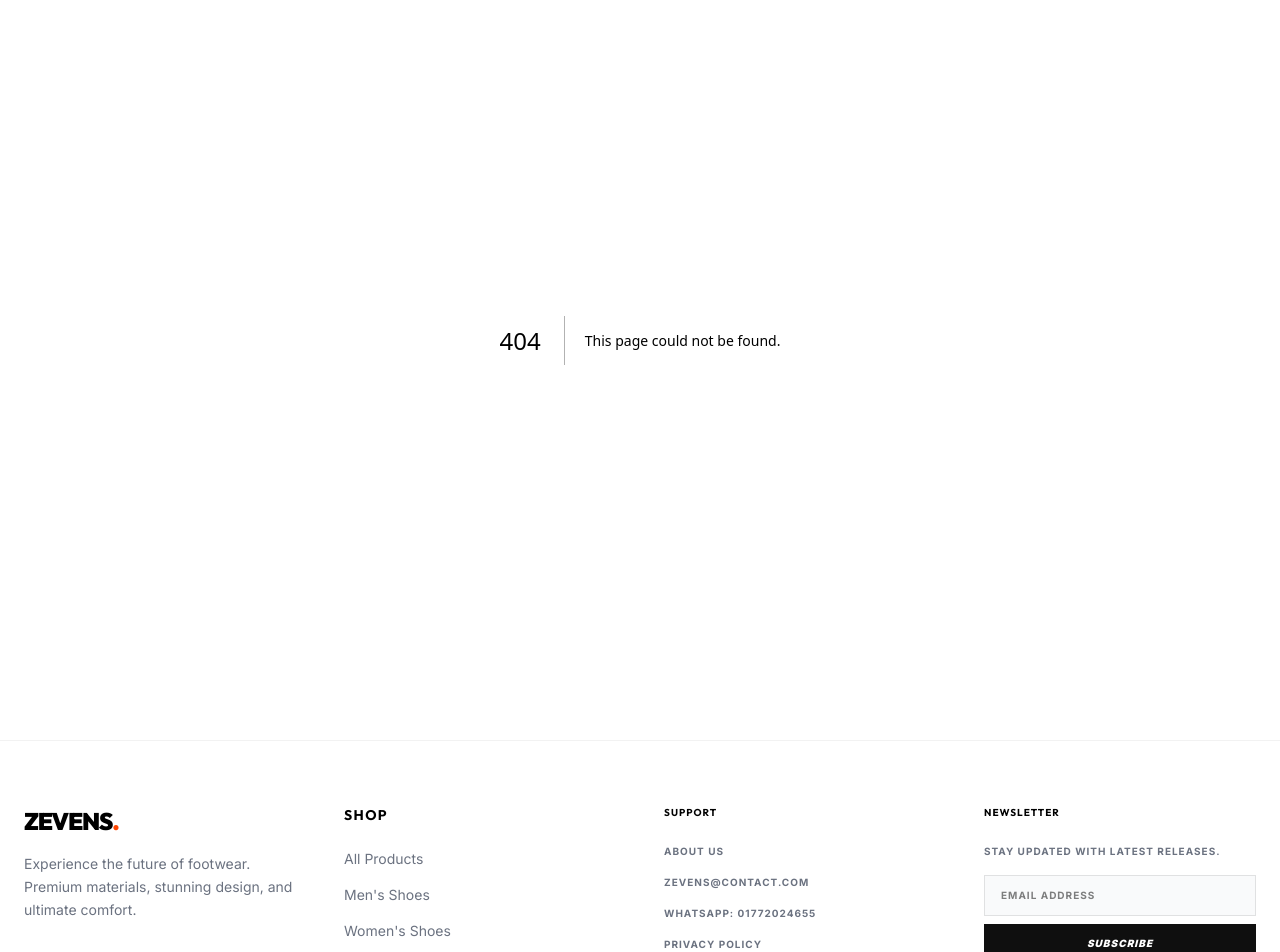
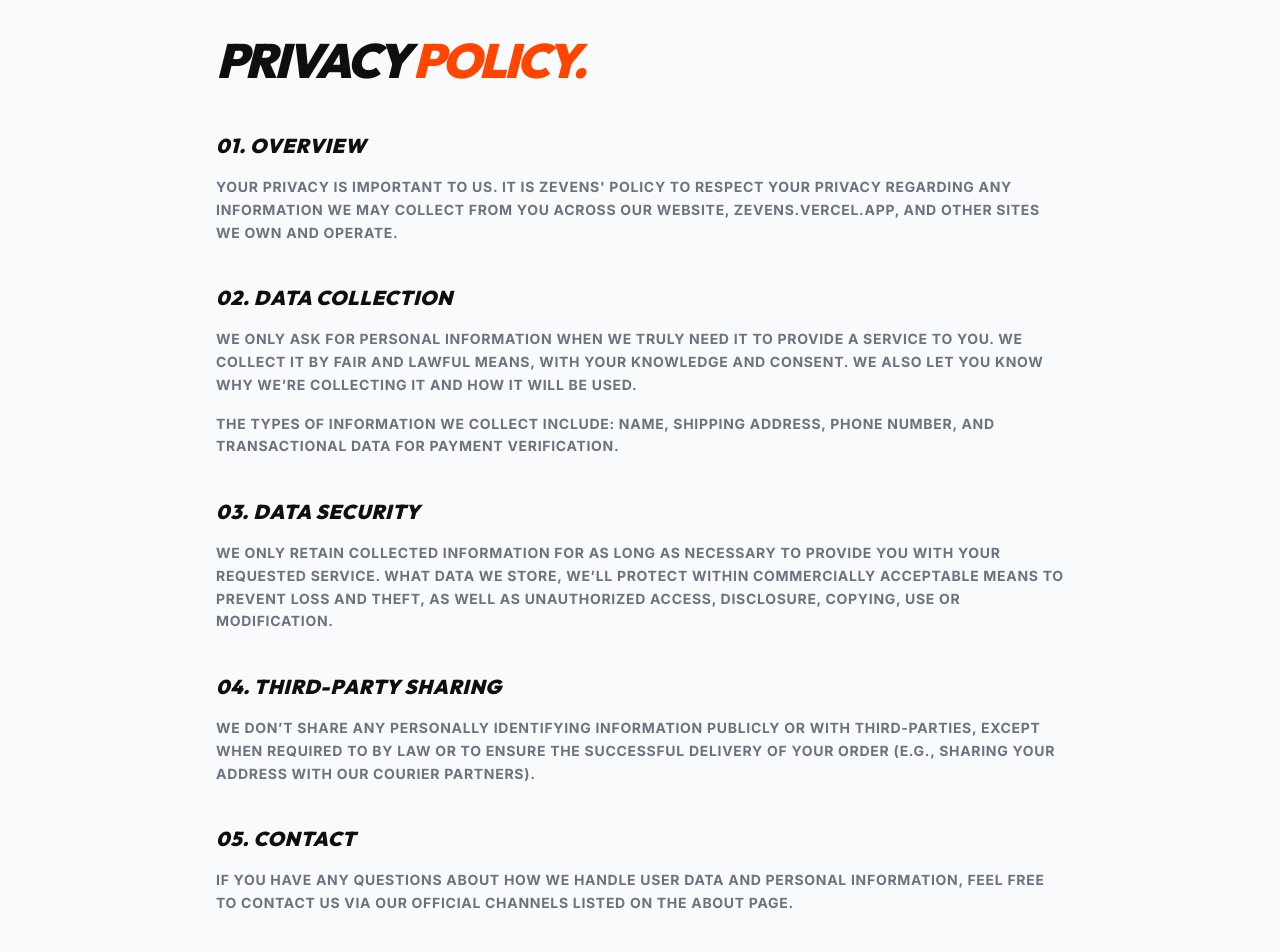
Before and after one commit to shohan-code/Zevens, a Next.js app: page /privacy in a window 1280 px wide. Before the commit this address had no page. Shown: the part 140-1092 px from the top of the page. Built offline with nearby package versions, Linux system fonts and the light colour scheme.

Commit message:
Policy Pages: Create Privacy and Return policy pages, and fix Footer support links

```diff
--- /dev/null
+++ b/src/app/privacy/page.tsx
@@ -0,0 +1,51 @@
+export default function PrivacyPage() {
+  return (
+    <div className="bg-background min-h-screen py-24">
+      <div className="container mx-auto px-6 max-w-4xl">
+        <h1 className="text-5xl font-heading font-black italic uppercase tracking-tighter mb-12">
+            Privacy <span className="text-accent">Policy.</span>
+        </h1>
+
+        <div className="space-y-10 text-secondary leading-relaxed font-bold text-sm uppercase tracking-wider">
+            <section>
+                <h3 className="text-primary text-xl font-heading font-black mb-4 italic">01. Overview</h3>
+                <p>
+                    Your privacy is important to us. It is Zevens' policy to respect your privacy regarding any information we may collect from you across our website, zevens.vercel.app, and other sites we own and operate.
+                </p>
+            </section>
+
+            <section>
+                <h3 className="text-primary text-xl font-heading font-black mb-4 italic">02. Data Collection</h3>
+                <p>
+                    We only ask for personal information when we truly need it to provide a service to you. We collect it by fair and lawful means, with your knowledge and consent. We also let you know why we’re collecting it and how it will be used.
+                </p>
+                <p className="mt-4">
+                    The types of information we collect include: Name, Shipping Address, Phone Number, and Transactional data for payment verification.
+                </p>
+            </section>
+
+            <section>
+                <h3 className="text-primary text-xl font-heading font-black mb-4 italic">03. Data Security</h3>
+                <p>
+                    We only retain collected information for as long as necessary to provide you with your requested service. What data we store, we’ll protect within commercially acceptable means to prevent loss and theft, as well as unauthorized access, disclosure, copying, use or modification.
+                </p>
+            </section>
+
+            <section>
+                <h3 className="text-primary text-xl font-heading font-black mb-4 italic">04. Third-Party Sharing</h3>
+                <p>
+                    We don’t share any personally identifying information publicly or with third-parties, except when required to by law or to ensure the successful delivery of your order (e.g., sharing your address with our courier partners).
+                </p>
+            </section>
+
+            <section>
+                <h3 className="text-primary text-xl font-heading font-black mb-4 italic">05. Contact</h3>
+                <p>
+                    If you have any questions about how we handle user data and personal information, feel free to contact us via our official channels listed on the About page.
+                </p>
+            </section>
+        </div>
+      </div>
+    </div>
+  );
+}
--- /dev/null
+++ b/src/app/returns/page.tsx
@@ -0,0 +1,47 @@
+export default function ReturnsPage() {
+  return (
+    <div className="bg-background min-h-screen py-24">
+      <div className="container mx-auto px-6 max-w-4xl">
+        <h1 className="text-5xl font-heading font-black italic uppercase tracking-tighter mb-12">
+            Return <span className="text-accent">Policy.</span>
+        </h1>
+
+        <div className="space-y-10 text-secondary leading-relaxed font-bold text-sm uppercase tracking-wider">
+            <section>
+                <h3 className="text-primary text-xl font-heading font-black mb-4 italic">01. Standard Returns</h3>
+                <p>
+                    We want you to be completely satisfied with your Zevens purchase. If for any reason you are not happy with your order, you can return it within 7 days of delivery.
+                </p>
+                <p className="mt-4">
+                    The item must be in its original condition, unworn, and with all tags and packaging intact.
+                </p>
+            </section>
+
+            <section>
+                <h3 className="text-primary text-xl font-heading font-black mb-4 italic">02. Exceptions</h3>
+                <p>
+                    Please note that customized or pre-ordered items may have specific return conditions. We do not accept returns for items that show clear signs of wear or damage after delivery.
+                </p>
+            </section>
+
+            <section>
+                <h3 className="text-primary text-xl font-heading font-black mb-4 italic">03. Return Process</h3>
+                <p>
+                    To initiate a return, please contact our support team via WhatsApp or Email. Provide your Order ID and the reason for the return.
+                </p>
+                <p className="mt-4">
+                    Once approved, our courier partner will collect the item, or you can ship it to our hub. Refunds will be processed within 5-7 business days after the item passes inspection.
+                </p>
+            </section>
+
+            <section>
+                <h3 className="text-primary text-xl font-heading font-black mb-4 italic">04. Shipping Costs</h3>
+                <p>
+                    In cases of defective products, Zevens will cover all return shipping costs. For returns due to change of mind, the customer is responsible for the shipping fees.
+                </p>
+            </section>
+        </div>
+      </div>
+    </div>
+  );
+}
--- a/src/components/layout/Footer.tsx
+++ b/src/components/layout/Footer.tsx
@@ -28,9 +28,14 @@
             <h4 className="font-heading font-bold text-[10px] uppercase tracking-widest mb-6">Support</h4>
             <ul className="space-y-4 text-[10px] font-bold text-secondary uppercase tracking-widest">
               <li><Link href="/about" className="hover:text-accent transition-colors">About Us</Link></li>
-              <li><a href="mailto:zevens@contact.com" className="hover:text-accent transition-colors">zevens@contact.com</a></li>
-              <li><a href="https://wa.me/8801772024655" target="_blank" className="hover:text-accent transition-colors">WhatsApp: 01772024655</a></li>
               <li><Link href="/privacy" className="hover:text-accent transition-colors">Privacy Policy</Link></li>
+              <li><Link href="/returns" className="hover:text-accent transition-colors">Return Policy</Link></li>
+              <li>
+                <a href="https://wa.me/8801772024655" target="_blank" className="flex items-center space-x-2 hover:text-green-600 transition-colors group">
+                  <svg className="w-4 h-4 fill-current transition-transform group-hover:scale-110" role="img" viewBox="0 0 24 24" xmlns="http://www.w3.org/2000/svg"><path d="M17.472 14.382c-.297-.149-1.758-.867-2.03-.967-.273-.099-.471-.148-.67.15-.197.297-.767.966-.94 1.164-.173.199-.347.223-.644.075-.297-.15-1.255-.463-2.39-1.475-.883-.788-1.48-1.761-1.653-2.059-.173-.297-.018-.458.13-.606.134-.133.298-.347.446-.52.149-.174.198-.298.298-.497.099-.198.05-.371-.025-.52-.075-.149-.669-1.612-.916-2.207-.242-.579-.487-.5-.669-.51-.173-.008-.371-.01-.57-.01-.198 0-.52.074-.792.372-.272.297-1.04 1.016-1.04 2.479 0 1.462 1.065 2.875 1.213 3.074.149.198 2.096 3.2 5.077 4.487.709.306 1.262.489 1.694.625.712.227 1.36.195 1.871.118.571-.085 1.758-.719 2.006-1.413.248-.694.248-1.289.173-1.413-.074-.124-.272-.198-.57-.347m-5.421 7.403h-.004a9.87 9.87 0 01-5.031-1.378l-.361-.214-3.741.982.998-3.648-.235-.374a9.86 9.86 0 01-1.51-5.26c.001-5.45 4.436-9.884 9.888-9.884 2.64 0 5.122 1.03 6.988 2.898a9.825 9.825 0 012.893 6.994c-.003 5.45-4.437 9.884-9.885 9.884m8.413-18.297A11.815 11.815 0 0012.05 0C5.495 0 .16 5.335.157 11.892c0 2.096.547 4.142 1.588 5.945L0 24l6.335-1.662c1.72.937 3.659 1.43 5.623 1.43h.005c6.554 0 11.89-5.335 11.893-11.893a11.821 11.821 0 00-3.48-8.413Z"/></svg>
+                  <span>WHATSAPP</span>
+                </a>
+              </li>
             </ul>
           </div>
 
```
